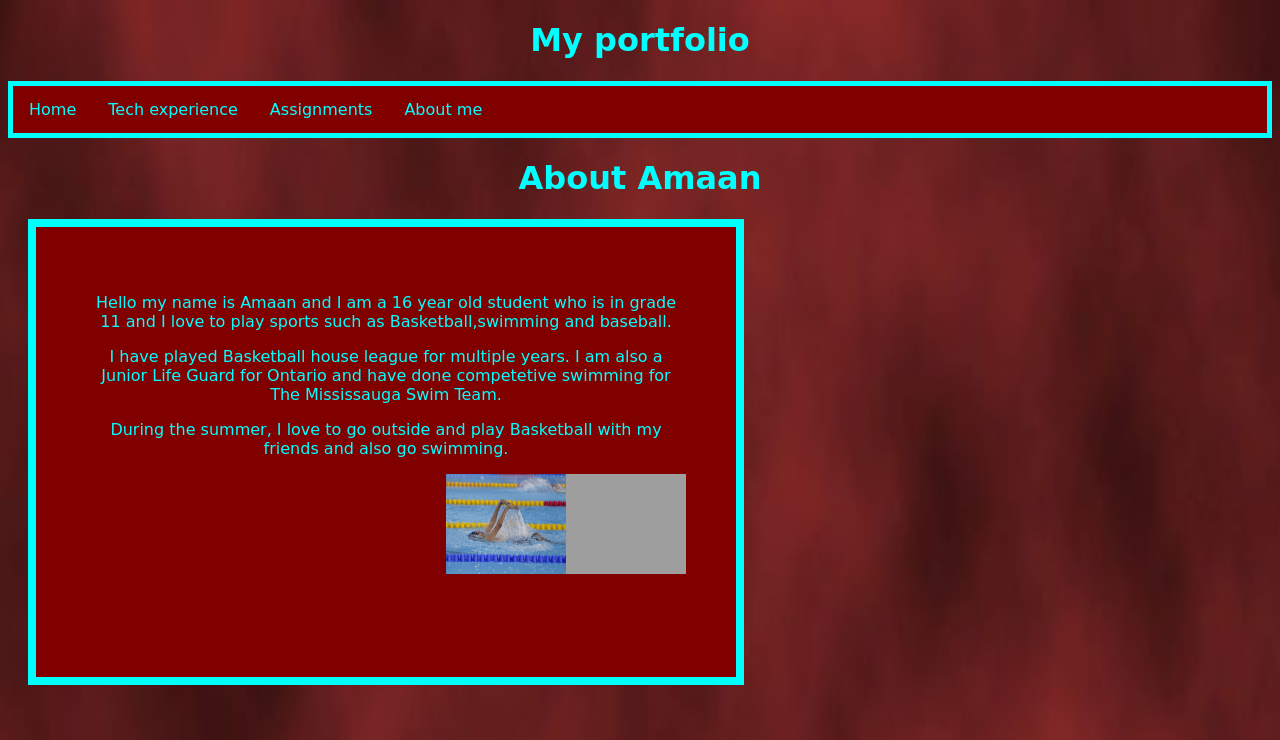
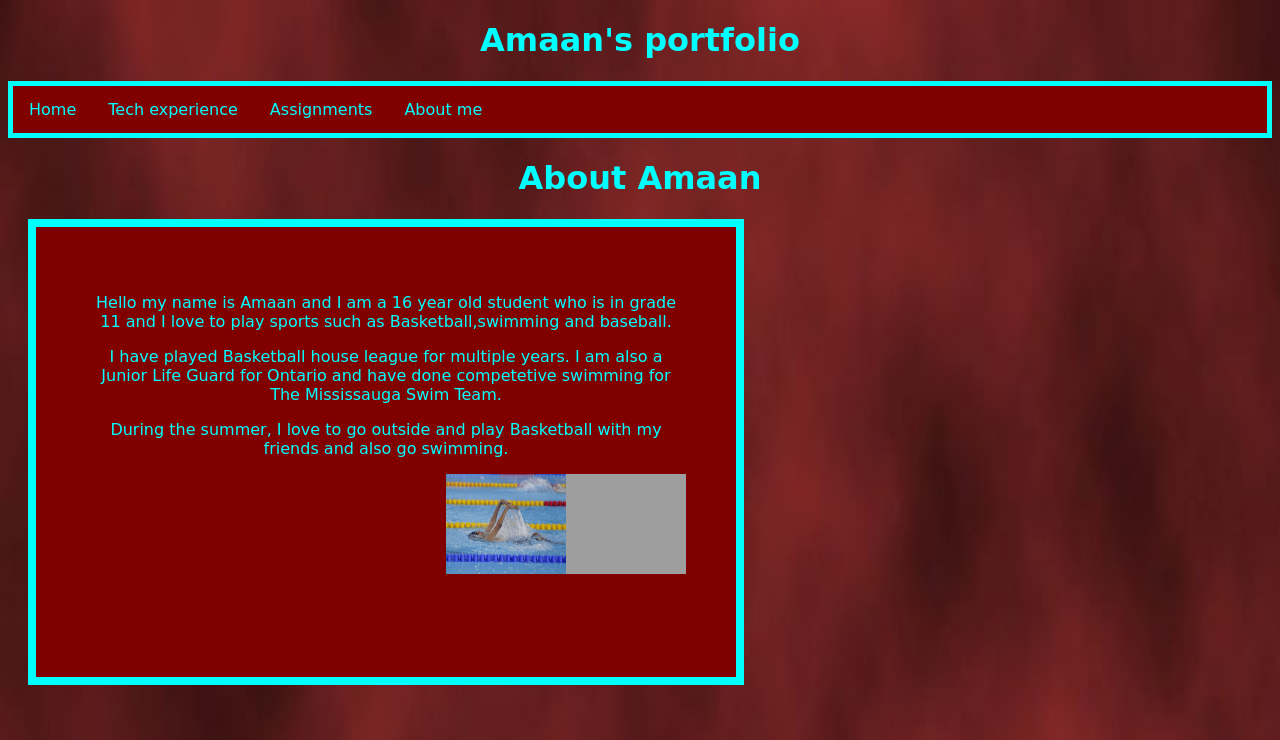
Before and after one commit to amaan-imran/portfolio, a plain HTML site: page pages/about-me.html in a window 1280 px wide. Shown: the top 740 px of the page. Drawn offline with Linux system fonts and the light colour scheme; grey boxes are pictures that could not be loaded; a web font is replaced by a local one.

Commit message:
Update about-me.html

```diff
--- a/pages/about-me.html
+++ b/pages/about-me.html
@@ -9,7 +9,7 @@
     <link rel="stylesheet" href="../styles/main.css">
 </head>
 <body>
-    <h1 style="text-align:center;">My portfolio</h1>
+    <h1 style="text-align:center;">Amaan's portfolio</h1>
     <ul>
         <li><a class="active" href="../index.html">Home</a></li>
         <li><a href="project.html">Tech experience</a></li>
```
